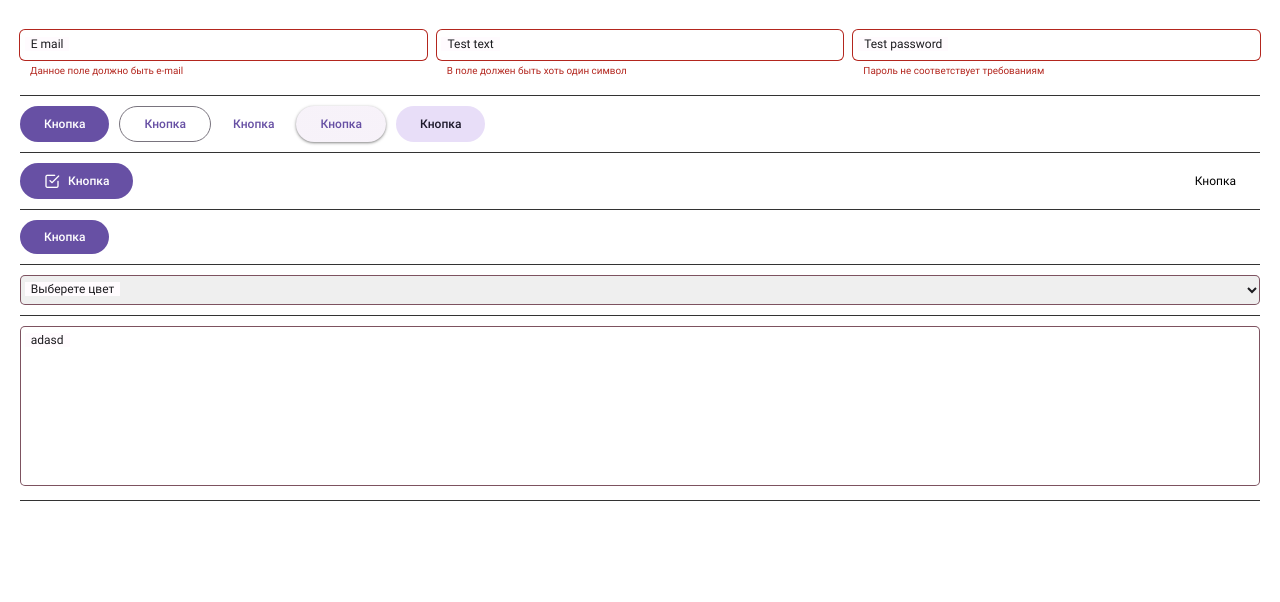
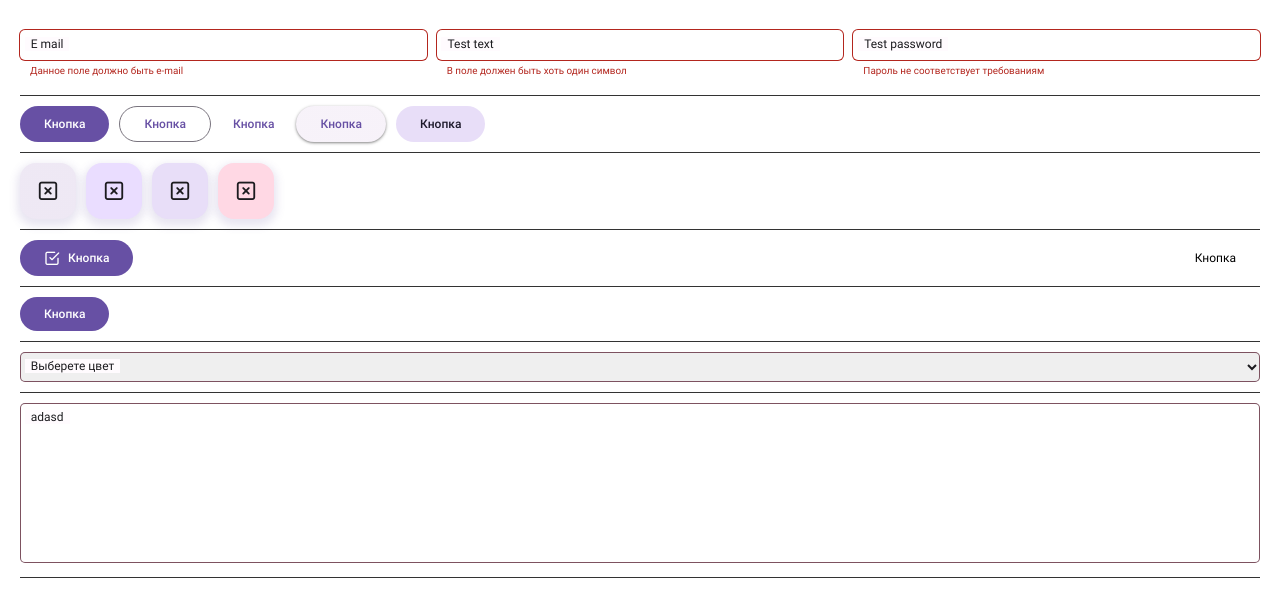
Before and after one commit to yuvmironov/yuv-components, a Vue app: page / in a window 1280 px wide. Shown: the top 602 px of the page. Built offline with nearby package versions, Linux system fonts and the light colour scheme.

Commit message:
Новый компонент yuv-icon-button + Up versionÐ

```diff
--- a/package.json
+++ b/package.json
@@ -1,6 +1,6 @@
 {
   "name": "yuv-components",
-  "version": "0.1.0",
+  "version": "0.1.1",
   "scripts": {
     "serve": "vue-cli-service serve",
     "build": "vue-cli-service build",
--- a/src/App.vue
+++ b/src/App.vue
@@ -47,6 +47,32 @@
         class="Components-Button"
         type="tonal"
         :fun="testClick"
+      />
+    </div>
+    <div class="Components-Block" style="justify-content: flex-start">
+      <yuv-icon-button
+        class="Components-Button"
+        :fun="testClick"
+        icon="x"
+        type="Surface"
+      />
+      <yuv-icon-button
+        class="Components-Button"
+        :fun="testClick"
+        icon="x"
+        type="Primary"
+      />
+      <yuv-icon-button
+        class="Components-Button"
+        :fun="testClick"
+        icon="x"
+        type="Secondary"
+      />
+      <yuv-icon-button
+        class="Components-Button"
+        :fun="testClick"
+        icon="x"
+        type="Tetriary"
       />
     </div>
     <div class="Components-Block">
--- a/src/Styles/Variable.styl
+++ b/src/Styles/Variable.styl
@@ -45,6 +45,7 @@ body[data-theme='brand']
   --primary #6750A4
   --primary_opaciti_08 rgba(103, 80, 164, 0.8)
   --primary_opaciti_008 rgba(103, 80, 164, 0.08)
+  --primary_opaciti_015 rgba(103, 80, 164, 0.15)
   --primary_opaciti_005 rgba(103, 80, 164, 0.05)
   --primary_opaciti_012 rgba(103, 80, 164, 0.12)
   --on-primary #FFFFFF
@@ -75,6 +76,7 @@ body[data-theme='dark']
   --primary #D0BCFF
   --primary_opaciti_08 rgba(103, 80, 164, 0.8)
   --primary_opaciti_008 rgba(103, 80, 164, 0.08)
+  --primary_opaciti_015 rgba(103, 80, 164, 0.15)
   --primary_opaciti_005 rgba(103, 80, 164, 0.05)
   --primary_opaciti_012 rgba(103, 80, 164, 0.12)
   --on-primary #381E72
--- a/src/components/index.js
+++ b/src/components/index.js
@@ -1,5 +1,6 @@
 import yuvInput from '../components/yuv-input'
 import yuvButton from '../components/yuv-button'
+import yuvIconButton from '@/components/yuv-icon-button'
 import yuvNotification from '../components/yuv-notification'
 import yuvDialog from '../components/yuv-dialog'
 import yuvGlobalLoader from '../components/yuv-globalLoader'
@@ -8,6 +9,7 @@ import yuvTextarea from '../components/yuv-textarea'
 
 export default {
   yuvButton,
+  yuvIconButton,
   yuvInput,
   yuvNotification,
   yuvDialog,
--- /dev/null
+++ b/src/components/yuv-icon-button.vue
@@ -0,0 +1,101 @@
+<template>
+  <button
+    class="YuvIconButton"
+    :class="`YuvIconButton__Style__${type}`"
+  >
+    <div class="YuvIconButton-StateLayer"></div>
+    <span class="YuvIconButton-Icon icon" :class="`icon-${icon}`"/>
+  </button>
+</template>
+
+<script>
+export default {
+  name: 'yuv-icon-button',
+  props: {
+    icon: {
+      type: String
+    },
+    fun: {
+      type: Function,
+      required: true
+    },
+    type: {
+      type: String,
+      default: 'Surface'
+    }
+  }
+}
+</script>
+
+<style lang="stylus">
+.YuvIconButton
+  width 56px
+  height 56px
+  border-radius 16px
+  box-shadow 0 4px 8px 3px var(--primary_opaciti_015)
+  position relative
+  &-StateLayer
+    position absolute
+    width 56px
+    height 56px
+    border-radius 16px
+    top 0
+    left 0
+    z-index 10
+  &-Icon
+    color var(--on-surface)
+    font-size var(--title-large)
+  &__Style
+    &__Surface
+      background linear-gradient(0deg, rgba(103, 80, 164, 0.11), rgba(103, 80, 164, 0.11)), var(--surface)
+      color var(--on-surface)
+      &:hover
+        background linear-gradient(0deg, rgba(103, 80, 164, 0.12), rgba(103, 80, 164, 0.12)), var(--background)
+      &:hover > .YuvIconButton-StateLayer
+        background var(--primary)
+        opacity 0.08
+      &:active
+        background linear-gradient(0deg, rgba(103, 80, 164, 0.11), rgba(103, 80, 164, 0.11)), var(--background)
+      &:hover > .YuvIconButton-StateLayer
+        background var(--primary)
+        opacity 0.08
+    &__Primary
+      background var(--promary-container)
+      color var(--on-primary-container)
+      &:hover
+        background var(--promary-container)
+      &:hover > .YuvIconButton-StateLayer
+        background var(--on-primary-container)
+        opacity 0.08
+      &:active
+        background var(--promary-container)
+      &:hover > .YuvIconButton-StateLayer
+        background var(--on-primary-container)
+        opacity 0.12
+    &__Secondary
+      background var(--secondary-container)
+      color var(--on-secondary-container)
+      &:hover
+        background var(--secondary-container)
+      &:hover > .YuvIconButton-StateLayer
+        background var(--on-secondary-container)
+        opacity 0.08
+      &:active
+        background var(--secondary-container)
+      &:hover > .YuvIconButton-StateLayer
+        background var(--on-secondary-container)
+        opacity 0.12
+    &__Tetriary
+      background var(--tertiary-container)
+      color var(--on-tertiary-container)
+      &:hover
+        background var(--tertiary-container)
+      &:hover > .YuvIconButton-StateLayer
+        background var(--on-tertiary-container)
+        opacity 0.08
+      &:active
+        background var(--tertiary-container)
+      &:hover > .YuvIconButton-StateLayer
+        background var(--on-tertiary-container)
+        opacity 0.12
+</style>
```
Also changed, not shown: 1 other file (tests, documents, lock files or other folders).
